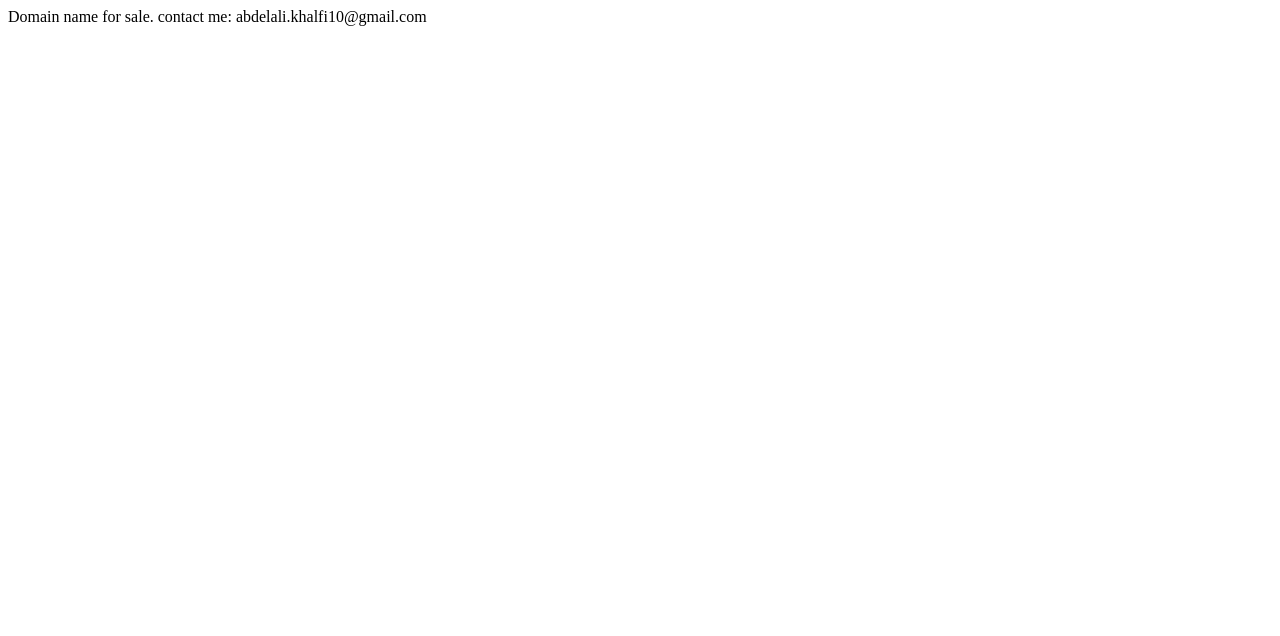
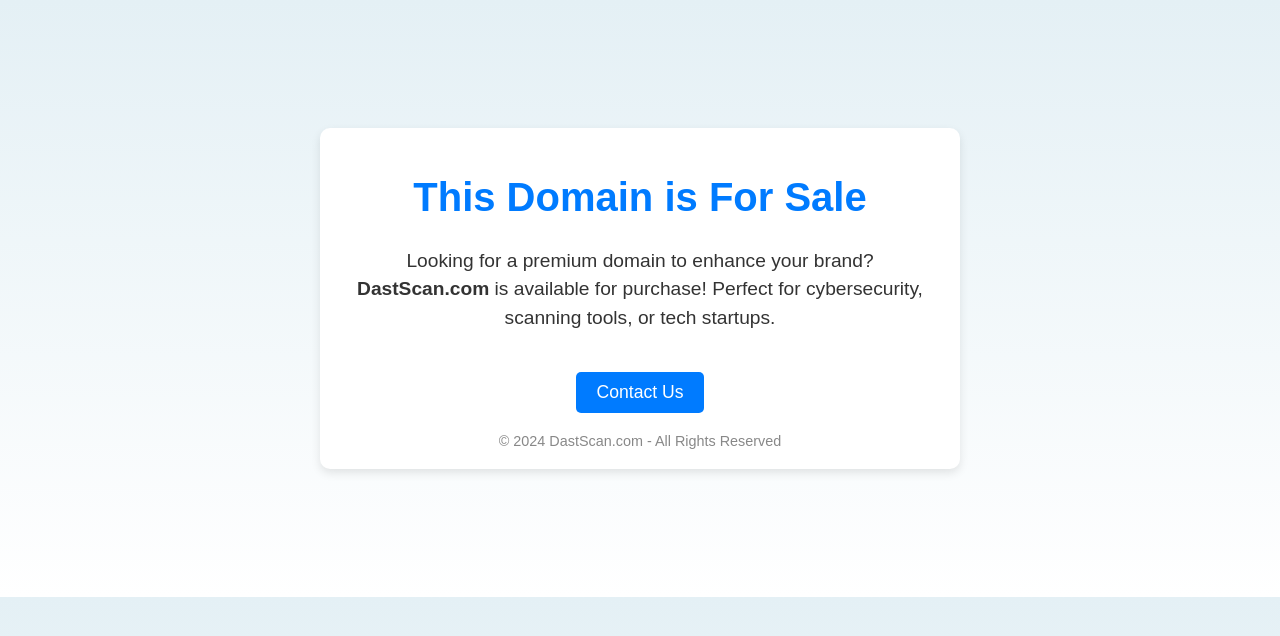
Before and after one commit to abdelalikhalfi/dastscan.com, a plain HTML site: page index.html in a window 1280 px wide. Drawn offline with Linux system fonts and the light colour scheme.

Commit message:
Update index.html

```diff
--- a/index.html
+++ b/index.html
@@ -1 +1,66 @@
-Domain name for sale. contact me: abdelali.khalfi10@gmail.com
+<!DOCTYPE html>
+<html lang="en">
+<head>
+    <meta charset="UTF-8">
+    <meta name="viewport" content="width=device-width, initial-scale=1.0">
+    <title>DastScan.com - Domain for Sale</title>
+    <style>
+        body {
+            font-family: Arial, sans-serif;
+            margin: 0;
+            padding: 0;
+            background: linear-gradient(to bottom, #e4f0f5, #ffffff);
+            color: #333;
+            text-align: center;
+        }
+        .container {
+            max-width: 600px;
+            margin: 10% auto;
+            padding: 20px;
+            box-shadow: 0 4px 10px rgba(0, 0, 0, 0.1);
+            border-radius: 10px;
+            background-color: #fff;
+        }
+        h1 {
+            font-size: 2.5em;
+            color: #007bff;
+        }
+        p {
+            font-size: 1.2em;
+            line-height: 1.5;
+        }
+        .cta a {
+            display: inline-block;
+            margin-top: 20px;
+            padding: 10px 20px;
+            background-color: #007bff;
+            color: #fff;
+            text-decoration: none;
+            border-radius: 5px;
+            font-size: 1.1em;
+        }
+        .cta a:hover {
+            background-color: #0056b3;
+        }
+        footer {
+            margin-top: 20px;
+            font-size: 0.9em;
+            color: #888;
+        }
+    </style>
+</head>
+<body>
+    <div class="container">
+        <h1>This Domain is For Sale</h1>
+        <p>Looking for a premium domain to enhance your brand?
+           <strong>DastScan.com</strong> is available for purchase!
+           Perfect for cybersecurity, scanning tools, or tech startups.</p>
+        <div class="cta">
+            <a href="mailto:info@dastscan.com">Contact Us</a>
+        </div>
+        <footer>
+            © 2024 DastScan.com - All Rights Reserved
+        </footer>
+    </div>
+</body>
+</html>
```
